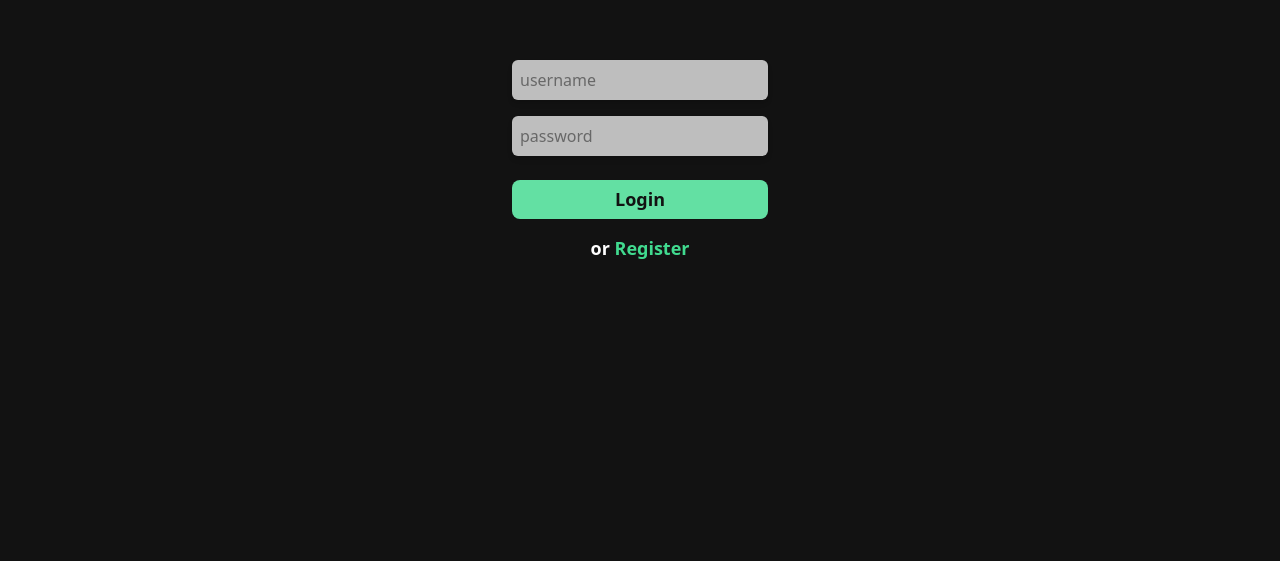
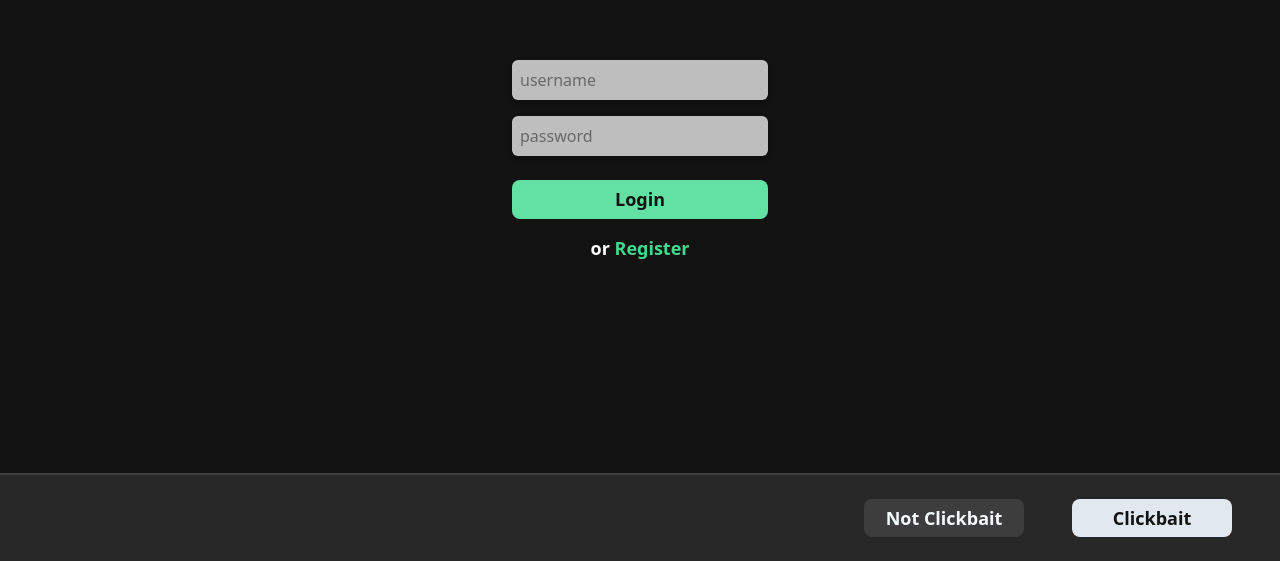
Before and after one commit to ngavinsir/clickbait-web, a Svelte app: page / in a window 1280 px wide. Shown: the part 239-800 px from the top of the page. Built offline with nearby package versions, Linux system fonts and the light colour scheme.

Commit message:
move clickbait button to footer

```diff
--- a/src/App.svelte
+++ b/src/App.svelte
@@ -38,7 +38,7 @@
 				<Summary />
 			{/if}
 		</div>
-		<div class="mt-24 w-11/12 max-w-screen-md">
+		<div class="mt-8 w-11/12 max-w-screen-md">
 			<History />
 		</div>
 	</div>
--- a/src/component/Clickbait.svelte
+++ b/src/component/Clickbait.svelte
@@ -1,6 +1,6 @@
-<div class="flex content-around mt-8 flex-wrap justify-center">
+<div class="footer">
     <button
-        class="bt gray w-32 sm:w-40 m-2 sm:mx-6 flex items-center justify-center"
+        class="bt gray hover:bg-dark-5 w-32 sm:w-40 m-2 sm:mx-6 flex items-center justify-center"
         on:click={() => sendLabel("NotClickbait")}
         disabled={!article}
     >
--- a/src/component/Label.svelte
+++ b/src/component/Label.svelte
@@ -31,6 +31,5 @@
 svg {
     flex: 1;
     max-width: 24px;
-    align-self: flex-end;
 }
 </style>
--- a/src/component/Tailwindcss.svelte
+++ b/src/component/Tailwindcss.svelte
@@ -48,7 +48,7 @@
   }
 
   .gray:hover:enabled {
-    @apply bg-dark-8;
+    @apply bg-dark-6;
   }
 
   .menu {
@@ -70,7 +70,7 @@
   }
 
   .footer {
-    @apply fixed bottom-0 border-t-2 border-dark-7 bg-dark-8 w-screen p-4 flex items-center justify-end z-20;
+    @apply fixed bottom-0 border-t-2 border-dark-7 bg-dark-8 w-screen py-2 px-4 flex items-center justify-end z-20;
   }
 
   @screen sm {
@@ -81,7 +81,7 @@
       @apply p-4;
     }
     .footer {
-      @apply px-6;
+      @apply py-4 px-6;
     }
   }
 
```
